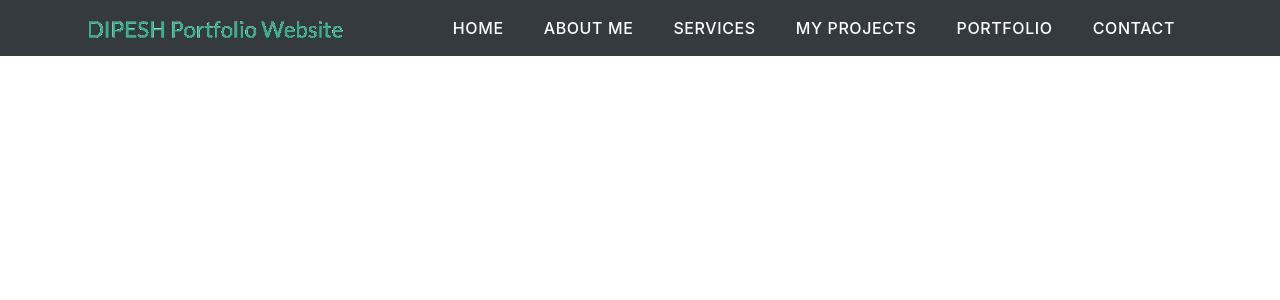
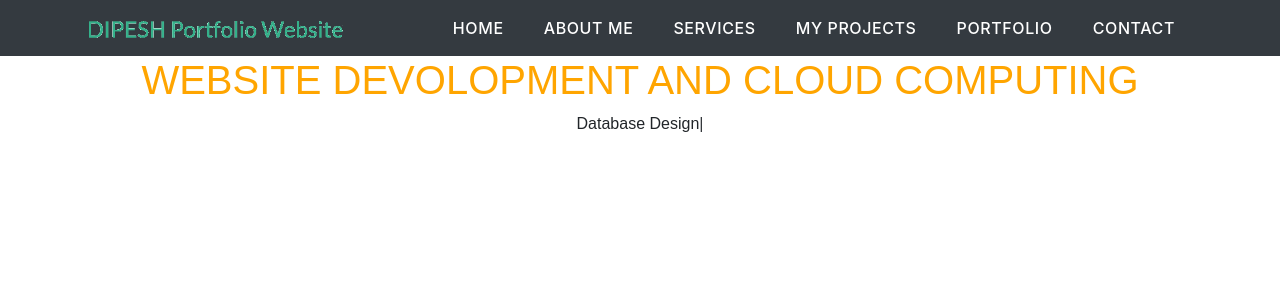
Before and after one commit to A00446529/portfolio-react, a React (Create React App) app: page / in a window 1280 px wide. Shown: the top 300 px of the page. Built offline with nearby package versions, Linux system fonts and the light colour scheme.

Commit message:
Installed new npm module for js effects

```diff
--- a/package.json
+++ b/package.json
@@ -10,6 +10,7 @@
     "react": "^17.0.2",
     "react-dom": "^17.0.2",
     "react-scripts": "4.0.3",
+    "react-typed": "^1.2.0",
     "web-vitals": "^1.1.1"
   },
   "scripts": {
--- a/src/App.css
+++ b/src/App.css
@@ -49,6 +49,7 @@
 }
 body{
   font-family: 'Roboto Condesed" sans-serif';
+
 }
 /*********************************** NAVBAR ********************************/
 .logo {
@@ -72,3 +73,28 @@ nav ul li {
   margin-right: 0.75rem;
   margin-left: 0.75rem;
 }
+
+/*********************************** HEADER ********************************/
+
+.header-wraper {
+  position: relative;
+  background: url(background-img.png) no repeat;
+  background-size: cover;
+  background-position: center;
+  height: 90vh;
+}
+
+
+.main-info{
+  display: flex;
+  flex-direction: column;
+  justify-content: center;
+  align-items: center;
+  text-align: center;
+  font-family: "Roboto Condesed", sans-serif;
+}
+
+.main-info h1 {
+  color:  orange;
+  text-transform: uppercase;
+}
--- a/src/App.js
+++ b/src/App.js
@@ -1,9 +1,13 @@
 import './App.css';
 import 'bootstrap/dist/css/bootstrap.min.css'
 import Navbar from "./Components/Navbar.js"
+import Header from "./Components/Header.js"
 function App() {
   return (
+    <>
     <Navbar />
+    <Header />
+    </>
   );
 }
 
--- /dev/null
+++ b/src/Components/Header.js
@@ -0,0 +1,18 @@
+import React from "react";
+import Typed from "react-typed";
+
+const Header = () => {
+    return (
+        <div className="header-wraper">
+            <div className="main-info">
+                <h1>Website Devolopment and Cloud Computing</h1>
+                <Typed
+                    className="typed-text"
+                    strings={["Web Deisgn", "Web Development", "Cloud Computing", "Database Design"]}
+                    />
+            </div>
+        </div>
+    )
+}
+
+export default Header;
--- a/src/index.js
+++ b/src/index.js
@@ -1,6 +1,5 @@
 import React from 'react';
 import ReactDOM from 'react-dom';
-import './index.css';
 import App from './App';
 import reportWebVitals from './reportWebVitals';
 
```
Also changed, not shown: src/background-img.png (added), 1 other file (tests, documents, lock files or other folders).
